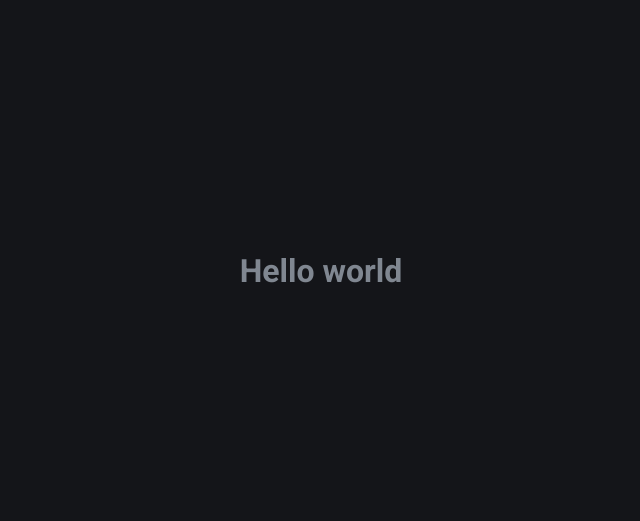
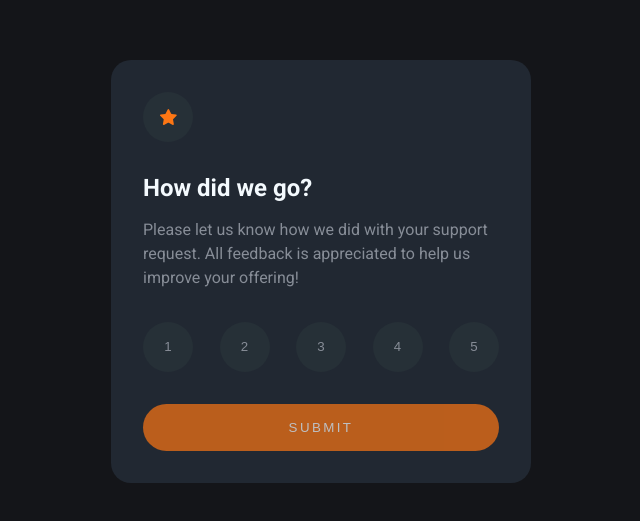
Before and after one commit to eduardogomesf/interactive-rating, a React (Vite) app in the folder interactive-rating/: page / in a window 1280 px wide. Shown: the part 129-650 px from the top of the page, without its empty margins (319-959 px from the left). Built offline with nearby package versions, Linux system fonts and the light colour scheme.

Commit message:
feat: [rating] add interactive rating to app

```diff
--- a/interactive-rating/src/App.tsx
+++ b/interactive-rating/src/App.tsx
@@ -1,10 +1,11 @@
+import { InteractiveRating } from "./components/InteractiveRating";
 import { GlobalContentContainer, GlobalStyles } from "./styles/global";
 
 export function App () {
   return (
     <>
       <GlobalContentContainer>
-        <h1>Hello world</h1>
+        <InteractiveRating />
       </GlobalContentContainer>
       <GlobalStyles />
     </>
```
